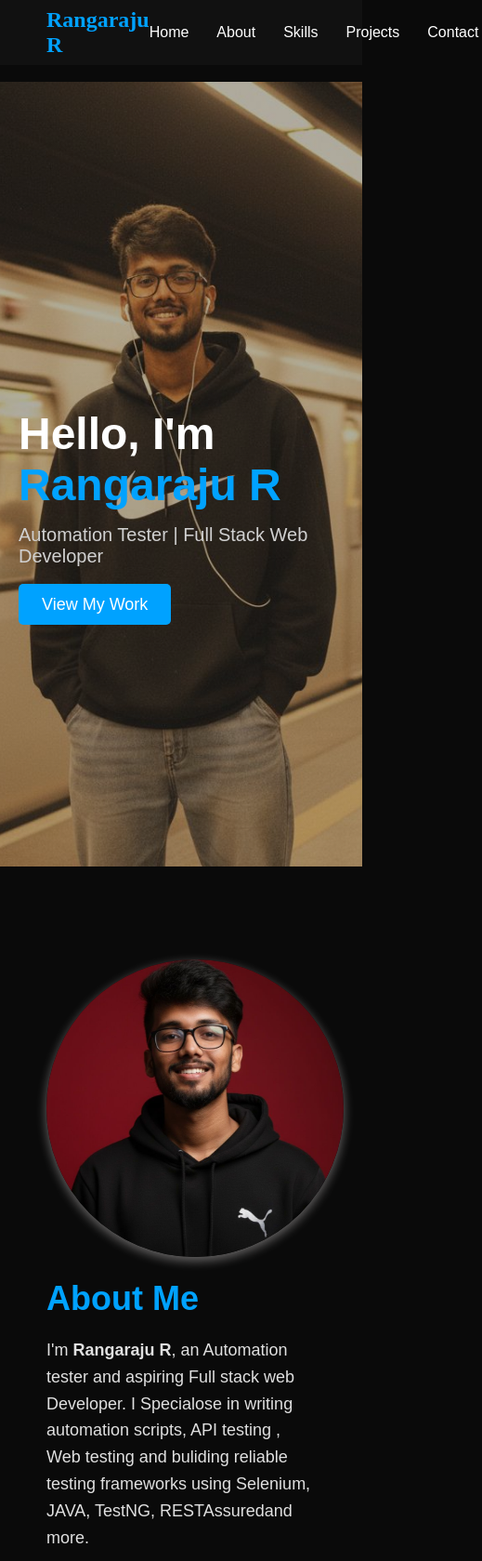
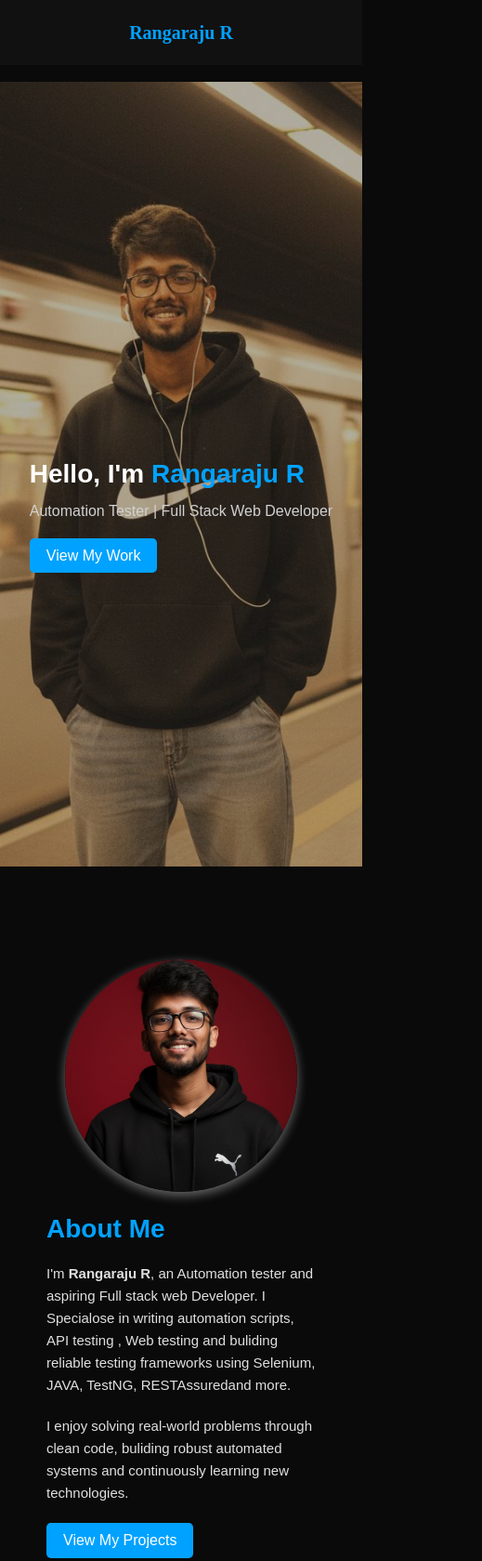
Before and after one commit to ABhi0803-stack/Rangaraju-Portfolio, a plain HTML site: page index.html in a window 390 px wide. Shown: the top 1679 px of the page at 93% size, 519 px wide, since content can reach past the window. Drawn offline with Linux system fonts and the light colour scheme.

Commit message:
updated mobile responsive

```diff
--- a/index.html
+++ b/index.html
@@ -283,8 +283,8 @@
     <footer class="footer">
       <p>@ 2025 Rangaraju R | All Rights Reserved</p>
       <div class="footer-links">
-        <a href="https://www.linkedin.com/in/rangaraju-r-2b2464238">Linkedln</a>
-        <a href="https://www.linkedin.com/in/rangaraju-r-2b2464238">GitHub</a>
+        <a href="https://www.linkedin.com/in/rangaraju-r-2b2464238" target="_blank">Linkedln</a>
+        <a href="https://www.linkedin.com/in/rangaraju-r-2b2464238" target="_blank">GitHub</a>
         <a href="#contact">Contact</a>
       </div>
     </footer>
--- a/style.css
+++ b/style.css
@@ -1,4 +1,3 @@
-
 * {
   margin: 0;
   padding: 0;
@@ -58,7 +57,7 @@ body {
     url(./public/images/1000039708.jpeg) center top / cover no-repeat;
 
   display: flex;
-  justify-content:flex-start;
+  justify-content: flex-start;
   align-items: center;
   padding-left: 20px;
   padding-right: 20px;
@@ -83,7 +82,6 @@ body {
   color: #d1d1d1;
 }
 
-
 .btn {
   padding: 12px 25px;
   background: #00a2ff;
@@ -95,18 +93,18 @@ body {
 }
 
 .btn:hover {
-  background:#062e46;
+  background: #062e46;
 }
 
 /*ABOUT SECTION*/
 
-.about-section{
+.about-section {
   padding: 100px 50px;
   background: #0a0a0a;
   color: white;
 }
 
-.about-container{
+.about-container {
   display: flex;
   justify-content: space-between;
   align-items: center;
@@ -115,7 +113,7 @@ body {
   margin: auto;
 }
 
-.about-img img{
+.about-img img {
   width: 320px;
   height: 320px;
   border-radius: 50%;
@@ -123,25 +121,25 @@ body {
   box-shadow: 0 4px 12px rgba(255, 249, 249, 0.4);
 }
 
-.about-text{
+.about-text {
   flex: 1;
 }
 
-.about-text h2{
+.about-text h2 {
   font-size: 36px;
   margin-top: 20px;
   margin-bottom: 20px;
   color: #00a2ff;
 }
 
-.about-text p{
+.about-text p {
   margin-bottom: 20px;
   line-height: 1.6;
   font-size: 18px;
   color: #e0e0e0;
 }
 
-.btn-about{
+.btn-about {
   display: inline-block;
   padding: 12px 25px;
   background: #00a2ff;
@@ -151,43 +149,43 @@ body {
   transition: 0.3s;
 }
 
-.btn-about:hover{
+.btn-about:hover {
   background: #062e46;
 }
 
 /* SKILLS-SECTION*/
 
-.skills-section{
+.skills-section {
   padding: 100px 50px;
   background: #050505;
   color: #ffffff;
 }
 
-.skills-container{
+.skills-container {
   max-width: 1200px;
   margin: auto;
   text-align: center;
 }
 
-.skills-container h2{
+.skills-container h2 {
   font-size: 36px;
   margin-bottom: 10px;
   color: #00a2ff;
 }
 
-.skills-subtitle{
+.skills-subtitle {
   font-size: 16px;
   color: white;
   margin-bottom: 40px;
 }
 
-.skills-grid{
+.skills-grid {
   display: grid;
   grid-template-columns: repeat(3, 1fr);
   gap: 30px;
 }
 
-.skill-card{
+.skill-card {
   background: #111111;
   padding: 25px 20px;
   border-radius: 10px;
@@ -195,23 +193,23 @@ body {
   text-align: left;
 }
 
-.skill-card h3{
+.skill-card h3 {
   margin-bottom: 20px;
   font-size: 20px;
   color: #00a2ff;
 }
 
-.skill-item{
+.skill-item {
   margin-bottom: 15px;
 }
 
-.skill-item span{
+.skill-item span {
   display: block;
   margin-bottom: 5px;
   font-size: 14px;
 }
 
-.skill-bar{
+.skill-bar {
   width: 100%;
   height: 8px;
   background: #333333;
@@ -219,7 +217,7 @@ body {
   overflow: hidden;
 }
 
-.skill-level{
+.skill-level {
   height: 100%;
   background: #00a2ff;
   border-radius: 999px;
@@ -227,37 +225,37 @@ body {
 
 /* projects section */
 
-.projects-section{
+.projects-section {
   padding: 100px 50px;
   background: #0f0f0f;
   color: white;
 }
 
-.projects-container{
+.projects-container {
   max-width: 1200px;
   margin: auto;
   text-align: center;
 }
 
-.projects-container h2{
+.projects-container h2 {
   font-size: 36px;
   color: #cccccc;
   margin-bottom: 40px;
 }
 
-.projects-subtitle{
+.projects-subtitle {
   font-size: 16px;
   color: #cccccc;
   margin-bottom: 40px;
 }
 
-.projects-grid{
+.projects-grid {
   display: grid;
   grid-template-columns: repeat(3, 1fr);
   gap: 30px;
 }
 
-.project-card{
+.project-card {
   background: #111111;
   border-radius: 10px;
   overflow: hidden;
@@ -265,39 +263,39 @@ body {
   transition: 0.3s;
 }
 
-.project-card:hover{
+.project-card:hover {
   transform: translateY(-10px);
 }
 
-.project-card img{
+.project-card img {
   width: 100%;
   height: 180px;
   object-fit: cover;
   transition: 0.3s;
 }
 
-.project-card img:hover{
+.project-card img:hover {
   transform: scale(1.05);
 }
 
-.project-info{
+.project-info {
   padding: 20px;
   text-align: left;
 }
 
-.project-info h3{
+.project-info h3 {
   font-size: 20px;
   margin-bottom: 10px;
   color: #00a2ff;
 }
 
-.project-info p{
+.project-info p {
   font-size: 15px;
   color: #cccccc;
   margin-bottom: 15px;
 }
 
-.project-btn{
+.project-btn {
   display: inline-block;
   padding: 10px 18px;
   background: #00a2ff;
@@ -307,63 +305,63 @@ body {
   transition: 0.3s;
 }
 
-.project-btn:hover{
+.project-btn:hover {
   background: #062e46;
 }
 
 /*Contact Section */
 
-.contact-section{
+.contact-section {
   padding: 100px 50px;
   background: #050505;
   color: white;
 }
 
-.contact-container{
+.contact-container {
   max-width: 1200px;
   margin: auto;
   text-align: center;
 }
 
-.contact-container h2{
+.contact-container h2 {
   font-size: 36px;
   margin-bottom: 10px;
   color: #00a2ff;
 }
 
-.contact-subtitle{
+.contact-subtitle {
   font-size: 16px;
   margin-bottom: 40px;
   color: #cccccc;
 }
 
-.contact-grid{
+.contact-grid {
   display: grid;
   grid-template-columns: repeat(2, 1fr);
   gap: 40px;
 }
 
-.contact-info{
+.contact-info {
   text-align: left;
 }
 
-.contact-info h3{
+.contact-info h3 {
   font-size: 22px;
   margin-bottom: 20px;
   color: #00a2ff;
 }
 
-.contact-info p{
+.contact-info p {
   margin-bottom: 12px;
   font-size: 16px;
 }
 
-.contact-info a{
+.contact-info a {
   color: #00a2ff;
   text-decoration: none;
 }
 
-.contact-form{
+.contact-form {
   background: #111;
   padding: 30px;
   border-radius: 10px;
@@ -371,12 +369,13 @@ body {
   box-shadow: 0 4px 10px rgba(255, 249, 249, 0.4);
 }
 
-.contact-form h3{
+.contact-form h3 {
   margin-bottom: 20px;
   color: #00a2ff;
 }
 
-.contact-form input,.contact-form textarea{
+.contact-form input,
+.contact-form textarea {
   width: 100%;
   padding: 12px;
   margin-bottom: 15px;
@@ -386,7 +385,7 @@ body {
   color: white;
 }
 
-.contact-form button{
+.contact-form button {
   width: 100%;
   padding: 12px;
   background: #00a2ff;
@@ -398,13 +397,13 @@ body {
   transition: 0.3s;
 }
 
-.contact-form button:hover{
+.contact-form button:hover {
   background: #062e46;
 }
 
 /* footer */
 
-.footer{
+.footer {
   background: #000;
   padding: 30px 20px;
   text-align: center;
@@ -412,32 +411,32 @@ body {
   margin-top: 30px;
 }
 
-.footer-links{
+.footer-links {
   margin-top: 10px;
 }
 
-.footer-links a{
+.footer-links a {
   color: #00a2ff;
   text-decoration: none;
   margin: 0 10px;
   transition: 0.3s;
 }
 
-.footer-links a:hover{
+.footer-links a:hover {
   color: #ffffff;
 }
 
-.fade-in{
+.fade-in {
   opacity: 0;
   transform: translateY(30px);
   transition: all 0.8s ease;
 }
-.fade-in.visible{
+.fade-in.visible {
   opacity: 1;
   transform: translateY(0);
 }
 
-#scrollTopBtn{
+#scrollTopBtn {
   position: fixed;
   bottom: 25px;
   right: 25px;
@@ -455,6 +454,142 @@ body {
   transition: 0.3s;
 }
 
-#scrollTopBtn{
+#scrollTopBtn {
   background: #062e46;
 }
+
+@media (max-width: 1024px) {
+  .navbar {
+    padding: 20px;
+  }
+
+  .skills-grid,
+  .projects-grid {
+    grid-template-columns: repeat(2, 1fr);
+  }
+
+  .contact-grid {
+    grid-template-columns: 1fr;
+  }
+
+  .about-container {
+    gap: 30px;
+  }
+
+  .hero h1 {
+    font-size: 40px;
+  }
+}
+
+/* ------------ Tablets (max-width: 768px) ------------ */
+@media (max-width: 768px) {
+  .nav-links {
+    display: none; /* Hide desktop menu */
+  }
+
+  .navbar {
+    justify-content: center;
+  }
+
+  .hero {
+    text-align: center;
+    justify-content: center;
+    padding-left: 10px;
+    padding-right: 10px;
+  }
+
+  .hero h1 {
+    font-size: 34px;
+  }
+
+  .hero p {
+    font-size: 18px;
+  }
+
+  .about-container {
+    flex-direction: column;
+    text-align: center;
+  }
+
+  .about-img img {
+    width: 250px;
+    height: 250px;
+  }
+
+  .skills-grid,
+  .projects-grid {
+    grid-template-columns: 1fr;
+  }
+
+  .project-card img {
+    height: 200px;
+  }
+
+  .contact-grid {
+    grid-template-columns: 1fr;
+    gap: 30px;
+  }
+}
+
+/* ------------ Mobile Devices (max-width: 480px) ------------ */
+@media (max-width: 480px) {
+  .navbar {
+    padding: 15px 20px;
+  }
+
+  .logo {
+    font-size: 20px;
+  }
+
+  .hero h1 {
+    font-size: 28px;
+  }
+
+  .hero p {
+    font-size: 16px;
+  }
+
+  .btn,
+  .btn-about,
+  .project-btn,
+  .contact-form button {
+    padding: 10px 18px;
+    font-size: 16px;
+  }
+
+  .about-text h2,
+  .skills-container h2,
+  .projects-container h2,
+  .contact-container h2 {
+    font-size: 28px;
+  }
+
+  .about-text p,
+  .contact-info p {
+    font-size: 15px;
+  }
+
+  .projects-grid {
+    gap: 20px;
+  }
+
+  .project-card img {
+    height: 160px;
+  }
+}
+
+/* ------------ Very Small Devices (max-width: 360px) ------------ */
+@media (max-width: 360px) {
+  .hero h1 {
+    font-size: 24px;
+  }
+
+  .about-img img {
+    width: 200px;
+    height: 200px;
+  }
+
+  .project-card img {
+    height: 150px;
+  }
+}
```
Lines whose indentation alone changed are shown as unchanged.
